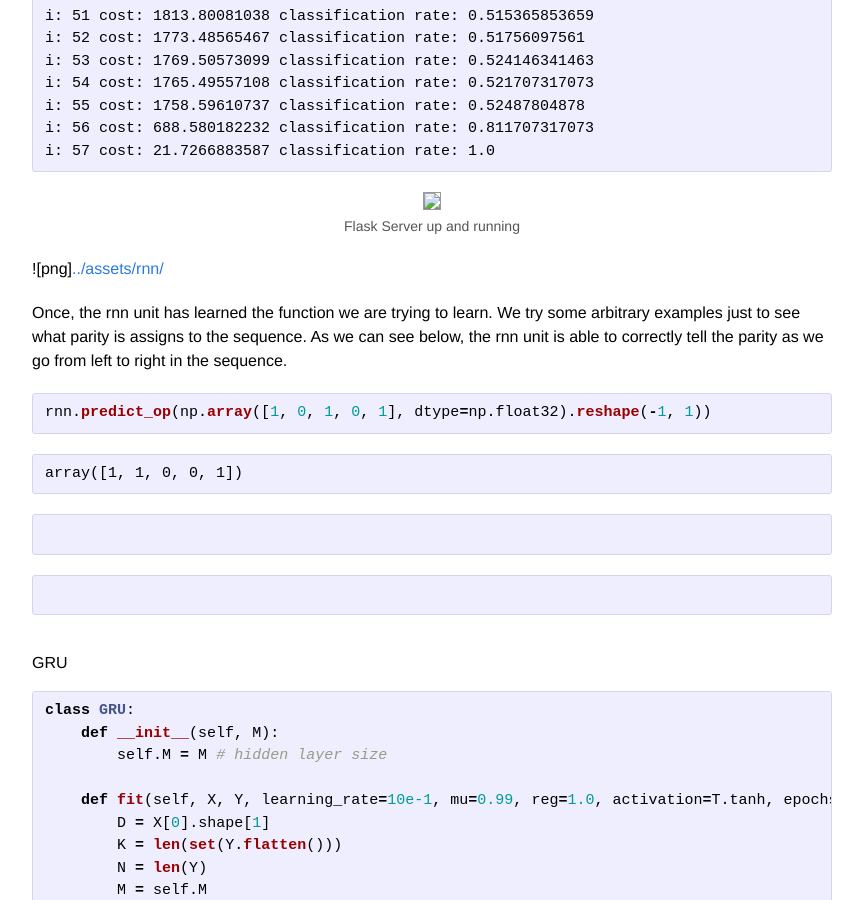
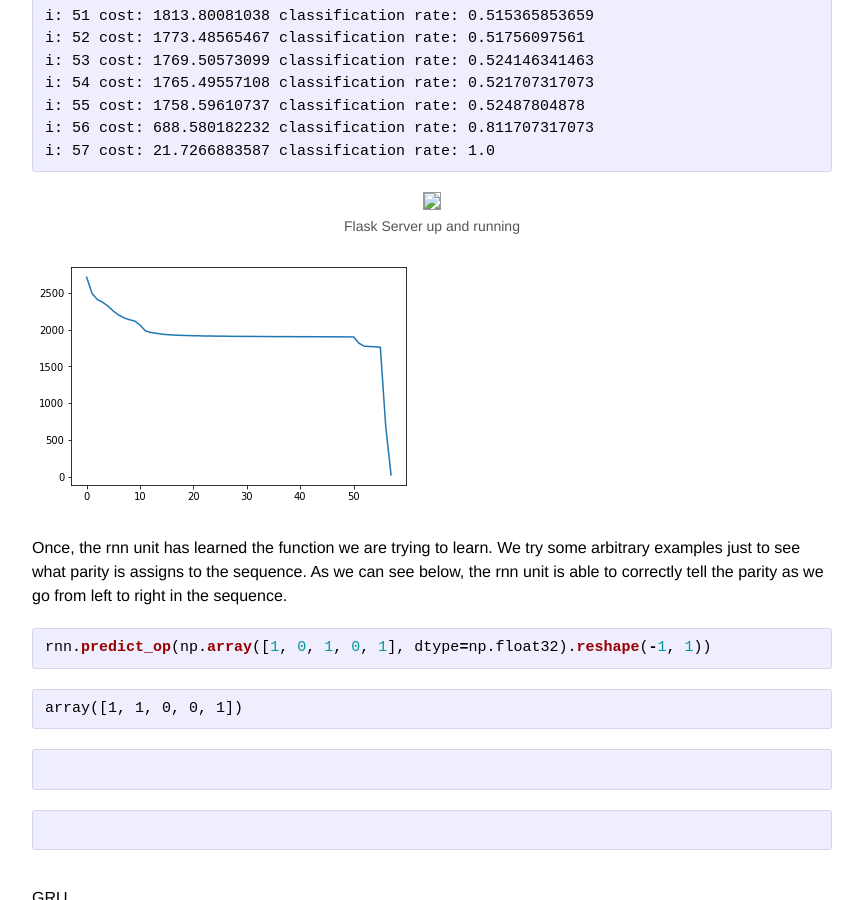
Before and after one commit to sam-iitj/sam-iitj.github.io, a Jekyll site: the page built from _posts/2017-05-06-Recurrent-Neural-Network.markdown, in a window 1280 px wide and 900 px high, scrolled down 4474 px. Shown: the whole window, without its empty margins (208-1071 px from the left). Built offline with Jekyll 4.4.1, drawn with Linux system fonts in a browser that asks for light colours; comment, search, counter and statistics services are not loaded.

```diff
--- a/_posts/2017-05-06-Recurrent-Neural-Network.markdown
+++ b/_posts/2017-05-06-Recurrent-Neural-Network.markdown
@@ -211,7 +211,7 @@ rnn = parity()
 <img src="./assets/rnn/output_7_1.png">
 <div class="thecap">Flask Server up and running</div>
 </div>
-![png][../assets/rnn/](output_7_1.png)
+![png](/assets/rnn/output_7_1.png)
 
 
 Once, the rnn unit has learned the function we are trying to learn. We try some arbitrary examples just to see what parity is assigns to the sequence. As we can see below, the rnn unit is able to correctly tell the parity as we go from left to right in the sequence.
```
